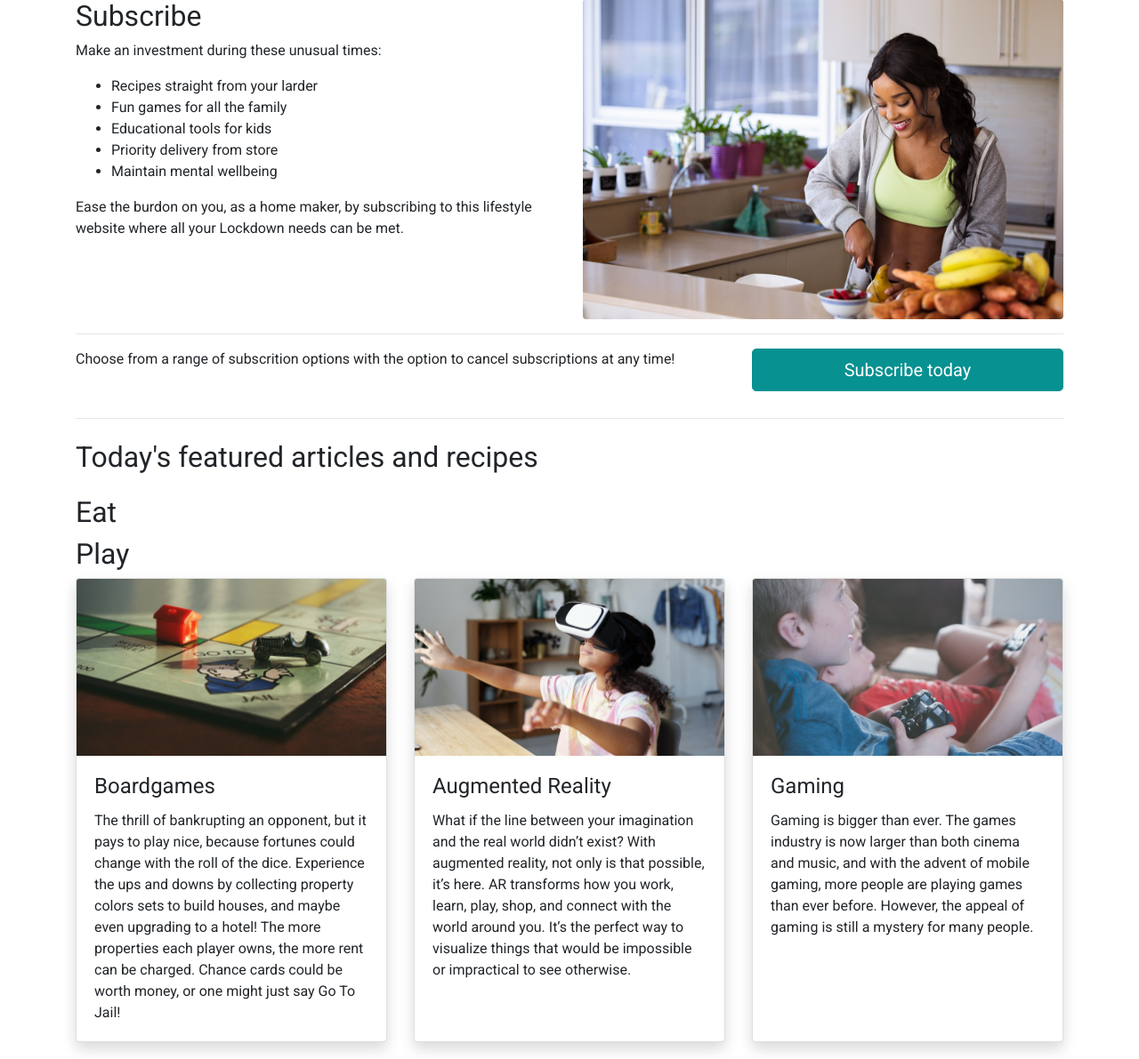
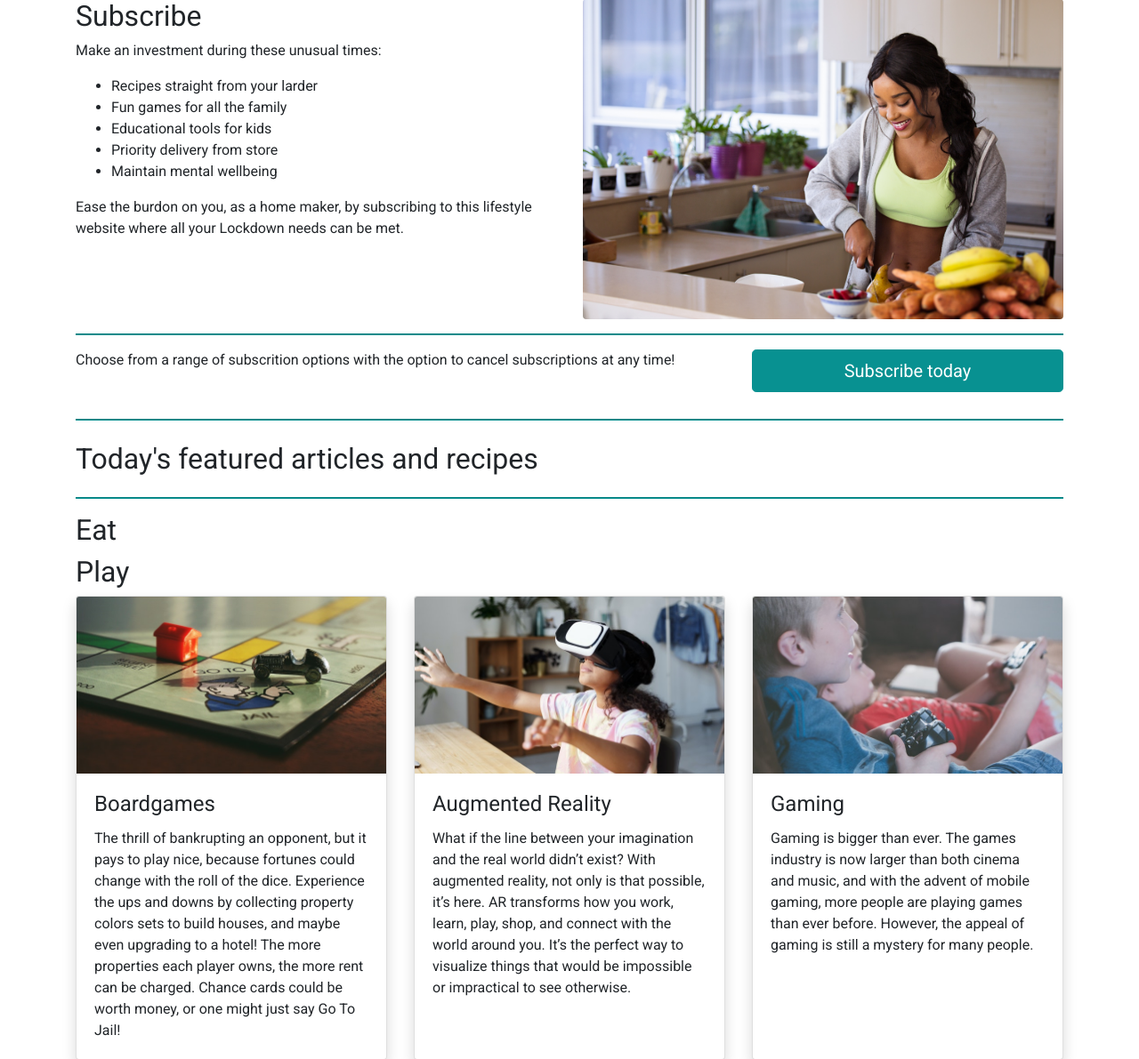
Before and after one commit to davidjbuchanan/MS3-lockdown, a Flask app: page / in a window 1280 px wide. Shown: the part 692-1883 px from the top of the page at 89% size. Run offline with Flask 2, Linux system fonts and the light colour scheme; data that the repository does not hold is empty; some libraries are stand-ins or nearby versions.

Commit message:
horizontal rules added and styled with color and width

```diff
--- a/static/css/style.css
+++ b/static/css/style.css
@@ -129,6 +129,10 @@ body {
     border-color: #089191;
 }
 /* Index page - body and cards */
+.index-hr {
+    background-color: #089191;
+    height: 1.0px;
+}
 body {
     padding-top: 56px;
 }
@@ -177,7 +181,6 @@ body {
     padding-left: 10px;
     padding-right: 10px;
 }
-
 /* footer */
 .fab {
     padding-top: 20px;
@@ -205,12 +208,10 @@ body {
 .social li a i:hover {
     color: #910808;
 }
-
 /* add recipe*/
 #top-field {
     padding-top: 0px;
 }
-
 /*navbar adaptions for 'add recipe' page*/
 @media (min-width:300px) and (max-width:496px) {
     .nav-spacer {
--- a/templates/index.html
+++ b/templates/index.html
@@ -72,7 +72,7 @@
 			<img class="img-fluid rounded" src="static/images/adult-cutting-daylight-facial-expression-1153369.jpg" alt="image of adult preparing food">
 		</div>
 	</div>
-	<hr>
+	<hr class="index-hr">
 	<div class="row mb-4">
 		<div class="col-md-8">
 			<p>Choose from a range of subscrition options with the option to cancel subscriptions at any time!</p>
@@ -82,9 +82,10 @@
 		</div>
 	</div>
     <!-- /Call to Action Section -->
-    <hr>
+    <hr class="index-hr">
 	<!-- Features Section -->
     <h2 class="my-4">Today's featured articles and recipes</h2>
+    <hr class="index-hr">
 	<h2 class="theme-feature hvr-forward">
         <a href="{{ url_for('all_recipes') }}">Eat</a>
     </h2>
```
